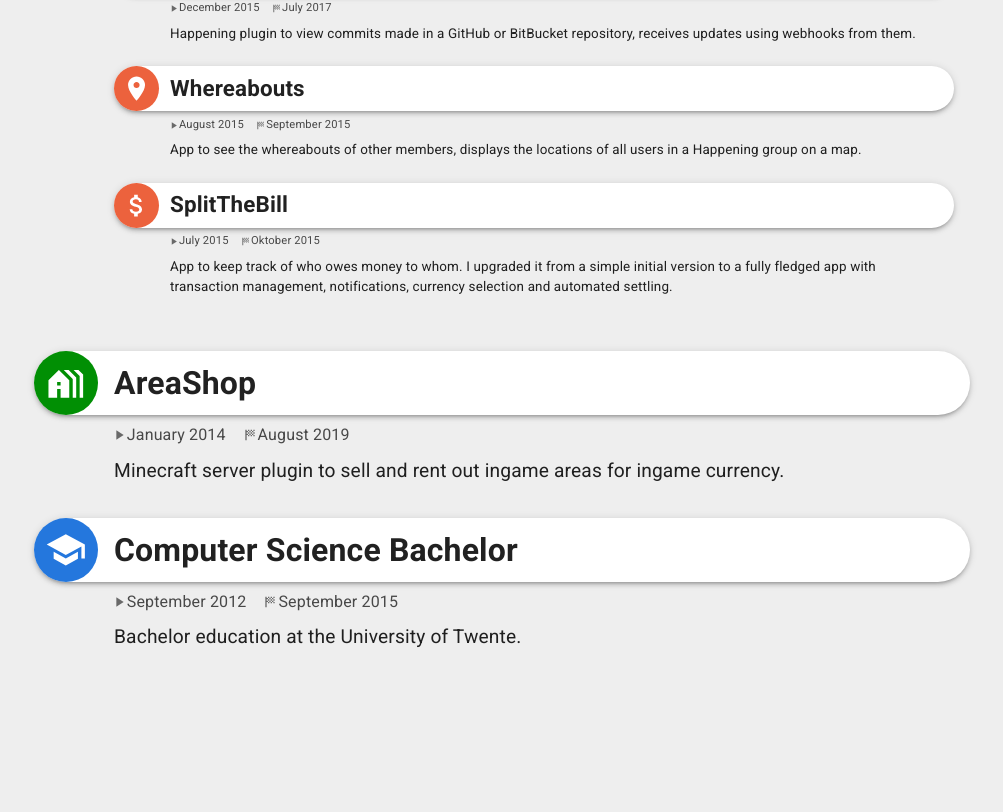
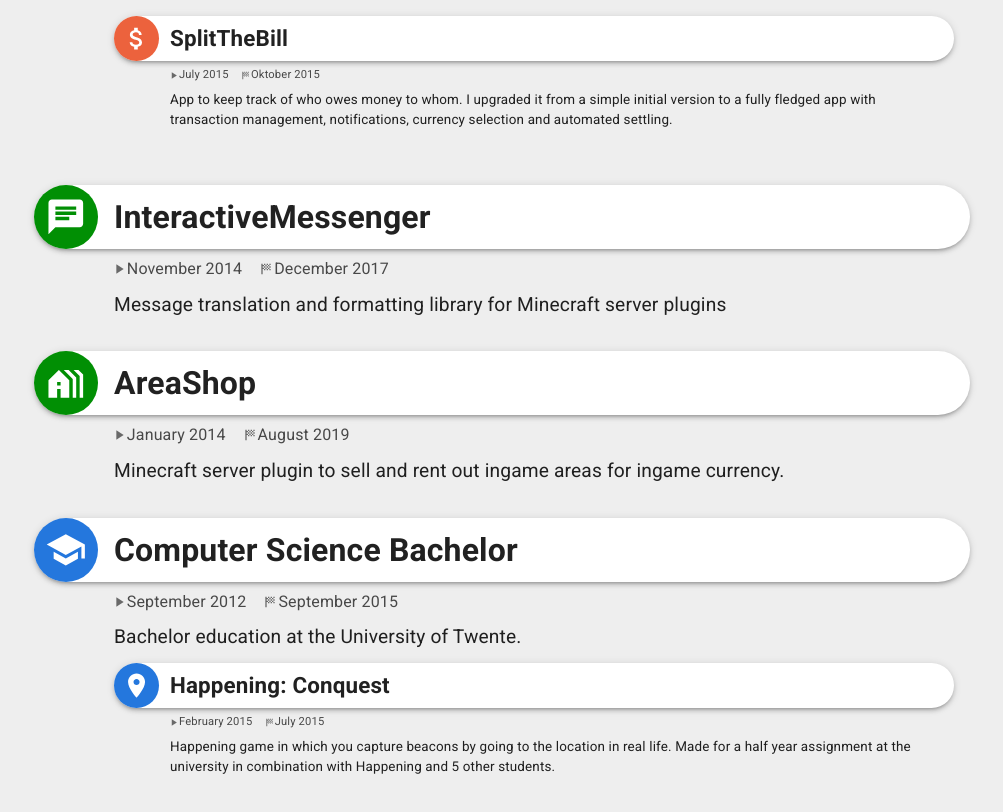
Before and after one commit to NLthijs48/NLthijs48.github.io, a React (Create React App) app: page / in a window 1280 px wide. Shown: the part 2277-3089 px from the top of the page, without its empty margins (138-1141 px from the left). Before the commit the page ends 2961 px from the top, so only its background shows below. Built offline with nearby package versions, Linux system fonts and the light colour scheme.

Commit message:
Add Conquest Happening plugin

```diff
--- a/src/activities/allActivities.ts
+++ b/src/activities/allActivities.ts
@@ -15,8 +15,8 @@
 	computerScienceMaster,
 	staying,
 	errorSink,
+	happening,
 	interactiveMessenger,
-	happening,
 	areaShop,
 	computerScienceBachelor,
 ];
--- a/src/activities/computerScienceBachelor/computerScienceBachelor.tsx
+++ b/src/activities/computerScienceBachelor/computerScienceBachelor.tsx
@@ -2,6 +2,7 @@
 import SchoolIcon from '@mui/icons-material/School';
 import React from 'react';
 import ActivityType from '../ActivityType';
+import conquest from './conquest';
 
 const computerScienceBachelor: EducationInformation = {
 	activityType: ActivityType.Education,
@@ -11,6 +12,7 @@
 	till: 'September 2015', // Got the diploma on the 11th
 	Icon: SchoolIcon,
 	website: 'https://www.utwente.nl/en/education/bachelor/programmes/technical-computer-science/',
+	activities: [conquest],
 };
 
 export default computerScienceBachelor;
--- /dev/null
+++ b/src/activities/computerScienceBachelor/conquest.tsx
@@ -0,0 +1,23 @@
+import {EducationInformation} from '../ActivityInformation';
+import PlaceIcon from '@mui/icons-material/Place';
+import React from 'react';
+import ActivityType from '../ActivityType';
+
+const commitLog: EducationInformation = {
+	activityType: ActivityType.Education,
+	name: 'Happening: Conquest',
+	description: (
+		<div>
+			Happening game in which you capture beacons by going to the location in real life. Made for a half year assignment at the
+			university in combination with Happening and 5 other students.
+		</div>
+	),
+	from: 'February 2015',
+	till: 'July 2015', // End of the project, I did some more updates later though
+	Icon: PlaceIcon,
+	// Original repository: https://github.com/VincentSmit/cappening
+	// - after I started working at Happening I updated it further in my own repo
+	website: 'https://github.com/NLthijs48/cappening',
+};
+
+export default commitLog;
```
